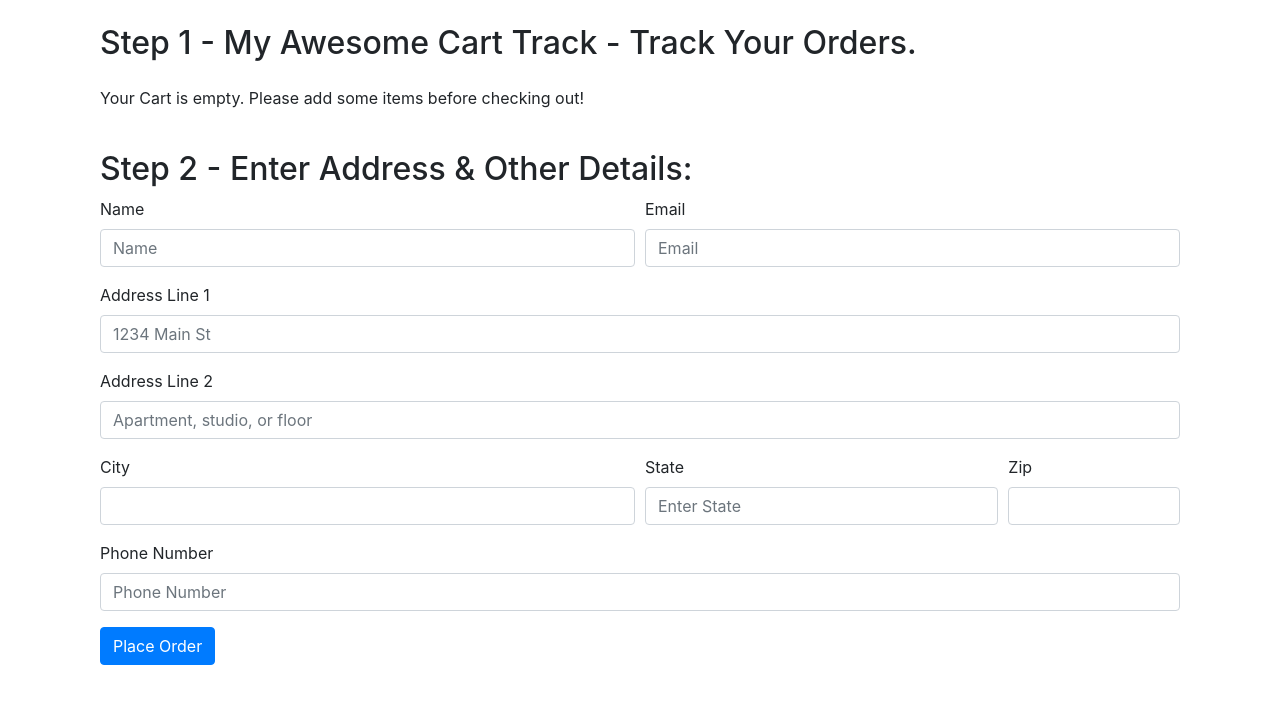
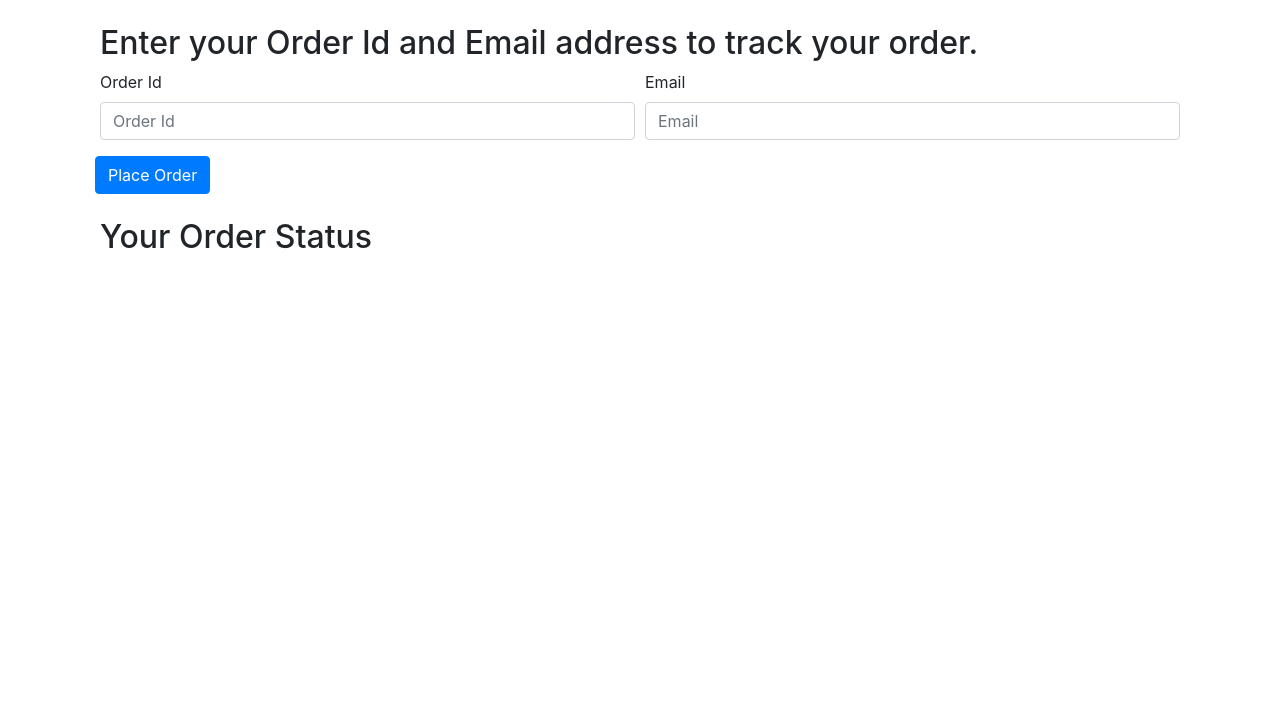
Before and after one commit to TechPertz/my-awesome-cart, a Django app: page /shop/tracker/ in a window 1280 px wide. Shown: the part 56-760 px from the top of the page. Run offline with Django 3.2, Linux system fonts and the light colour scheme; some libraries are stand-ins or nearby versions.

Commit message:
basic changes

```diff
--- a/shop/templates/shop/basic.html
+++ b/shop/templates/shop/basic.html
@@ -13,7 +13,13 @@
   <title>{% block title %} {% endblock %}</title>
 
   <style>
-    {% block style %}{% endblock %}
+    {
+      % block style %
+    }
+
+      {
+      % endblock %
+    }
   </style>
 
 </head>
@@ -67,8 +73,7 @@
 
   <!-- Optional JavaScript -->
   <!-- jQuery first, then Popper.js, then Bootstrap JS -->
-  <script src="https://code.jquery.com/jquery-3.4.1.slim.min.js"
-    integrity="sha384-J6qa4849blE2+poT4WnyKhv5vZF5SrPo0iEjwBvKU7imGFAV0wwj1yYfoRSJoZ+n"
+  <script src="https://code.jquery.com/jquery-3.4.1.js" integrity="sha256-WpOohJOqMqqyKL9FccASB9O0KwACQJpFTUBLTYOVvVU="
     crossorigin="anonymous"></script>
   <script src="https://cdn.jsdelivr.net/npm/popper.js@1.16.0/dist/umd/popper.min.js"
     integrity="sha384-Q6E9RHvbIyZFJoft+2mJbHaEWldlvI9IOYy5n3zV9zzTtmI3UksdQRVvoxMfooAo"
--- a/shop/templates/shop/tracker.html
+++ b/shop/templates/shop/tracker.html
@@ -1,6 +1,6 @@
 {% extends 'shop/basic.html' %}
 
-{% block title %}Checkout - My Awesome Cart{% endblock title %}
+{% block title %}Tracker - My Awesome Cart{% endblock title %}
 
 {% block body %}
 
@@ -8,109 +8,60 @@
     <div class="col my-4">
 
         <h2>
-            Step 1 - My Awesome Cart Track - Track Your Orders.
-        </h2>
-        <div class="my-4">
-            <ul class="list-group" id="items-group">
-            </ul>
-        </div>
-    </div>
-
-    <div class="col my-4">
-
-        <h2>
-            Step 2 - Enter Address & Other Details:
+            Enter your Order Id and Email address to track your order.
         </h2>
 
-        <form method="POST" action="/shop/checkout/"> {% csrf_token %}
-            <input type="hidden" name="itemsJson" id="itemsJson">
+        <form method="POST" action="#" id="trackerform">{% csrf_token %}
             <div class="form-row">
                 <div class="form-group col-md-6">
-                    <label for="inputname">Name</label>
-                    <input type="name" class="form-control" id="name" name="name" placeholder="Name">
+                    <label for="inputname">Order Id</label>
+                    <input type="name" class="form-control" id="orderId" name="orderId" placeholder="Order Id">
                 </div>
                 <div class="form-group col-md-6">
                     <label for="inputEmail4">Email</label>
                     <input type="email" class="form-control" id="email" name="email" placeholder="Email">
                 </div>
+                <button type="submit" class="btn btn-primary">Place Order</button>
             </div>
-            <div class="form-group">
-                <label for="inputAddress">Address Line 1</label>
-                <input type="text" class="form-control" id="address1" name="address1" placeholder="1234 Main St">
-            </div>
-            <div class="form-group">
-                <label for="inputAddress2">Address Line 2</label>
-                <input type="text" class="form-control" id="address2" name="address2" placeholder="Apartment, studio, or floor">
-            </div>
-            <div class="form-row">
-                <div class="form-group col-md-6">
-                    <label for="city">City</label>
-                    <input type="text" class="form-control" id="city" name="city">
-                </div>
-                <div class="form-group col-md-4">
-                    <label for="state">State</label>
-                    <input type="text" class="form-control" id="state" name="state" placeholder="Enter State">
-                </div>
-                <div class="form-group col-md-2">
-                    <label for="zip">Zip</label>
-                    <input type="text" class="form-control" id="zip" name="zip">
-                </div>
-            </div>
-            <div class="form-group">
-                <label for="phone">Phone Number</label>
-                <input type="tel" class="form-control" id="phone" name="phone" placeholder="Phone Number">
-            </div>
-            <button type="submit" class="btn btn-primary">Place Order</button>
         </form>
 
     </div>
 
+    <div class="col my-4">
+        <h2>
+            Your Order Status
+        </h2>
+        <div class="my-4">
+            <ul class="list-group" id="items">
+            </ul>
+        </div>
+    </div>
 </div>
 
 {% block js %}
 
 <script>
+    $('#trackerform').submit(function (event) {
+        $('#items').empty();
+        var formData = {
+            'orderId': $('input[name = orderId]').val(),
+            'email': $('input[name = email]').val(),
+            'csrfmiddlewaretoken': #('input[name = csrfmiddlewaretoken]').val()
+        }
 
-    // find out the cart items from local storage.
-    console.log("working");
-    if (localStorage.getItem('cart') == null) {
-        var cart = {};
-    } else {
-        cart = JSON.parse(localStorage.getItem('cart'))
-    }
+        $.ajax({
+            type: 'POST',
+            url: '/shop/tracker/',
+            data: formData,
+            encode: true
+        })
 
-    console.log(cart)
-    var sum = 0;
-    if ($.isEmptyObject(cart)){
-        // if object is empty
-        mystr = `<p>Your Cart is empty. Please add some items before checking out!</p>`
-        $('#items-group').append(mystr);
+            .done(function (data) {
+                console.log(data)
+            })
+        event.preventDefault();
 
-    } else {
-        for (item in cart) {
-            let name = cart[item][1];
-            let qty = cart[item][0];
-            sum = sum + qty;
-            mystr = `<li class="list-group-item d-flex justify-content-between align-items-center">
-                    ${name}
-                    <span class="badge badge-primary badge-pill">${qty}</span>
-                </li>`
-            console.log(mystr);
-
-            $('#items-group').append(mystr)
-
-            // document.getElementById('items-group').innerHTML = document.getElementById('items-group').innerHTML + mystr;
-        }
-    }
-
-    document.getElementById('cart').innerHTML = sum;
-    $('#itemsJson').val(JSON.stringify(cart));
-    {% if thank %}
-    alert('Thanks for ordering with us. Your order id is {{id}}. Use it to track your order using our order tracker')
-    localStorage.clear();
-    document.location = "/shop";
-    {% endif %}
-
+    })
 </script>
 
 {% endblock %}
--- a/shop/views.py
+++ b/shop/views.py
@@ -1,12 +1,12 @@
 from django.db.models.query import prefetch_related_objects
 from django.shortcuts import render
-from django.http import HttpResponse
-from .models import Product, Contact, Orders
+from django.http import HttpResponse, response
+from .models import Product, Contact, Orders, OrderUpdate
+import json
 
 from math import ceil
 
 # Create your views here.
-
 
 def index(request):
     allprods = []
@@ -19,7 +19,6 @@ def index(request):
         allprods.append([prod, range(1, nslides), nslides])
     params = {'allprods': allprods}
     return render(request, 'shop/index.html', params)
-
 
 def about(request):
     return render(request, 'shop/about.html')
@@ -35,13 +34,29 @@ def contact(request):
     return render(request, 'shop/contact.html')
 
 def tracker(request):
+    if request.method == "POST":
+        orderId = request.get('orderId', '')
+        email = request.get('email', '')
+        try:
+            order = Orders.objects.filter(order_id = orderId, email = email)
+            if len(order)>0:
+                update = OrderUpdate.objects.filter(order_id = orderId)
+                updates = []
+                for item in update:
+                    updates.append({'text' : item.update_desc, 'time' : item.timestamp})
+                    response = json.dumps(updates)
+                    return HttpResponse(response)
+            else:
+                pass
+        except Exception as e:
+            pass
+
     return render(request, 'shop/tracker.html')
 
 def search(request):
     return render(request, 'shop/search.html')
 
 def products(request, myid):
-    # fetch the ptoduct using id
     product = Product.objects.filter(id = myid)
     return render(request, 'shop/products.html', {'product': product[0]})
 
@@ -60,6 +75,8 @@ def checkout(request):
         phone = request.POST.get('phone', '')
         order = Orders(items_json=itemsJson, name=name, email=email, address=address1 + " " + address2, city = city, state = state, zip_code=zip_code, phone=phone)
         order.save()
+        update = OrderUpdate(order_id = order.order_id, update_desc = "The Order has been placed")
+        update.save()
         thank = True
         id = order.order_id
     return render(request, 'shop/checkout.html', {'thank' : thank, 'id' : id})
```
Also changed, not shown: db.sqlite3.
